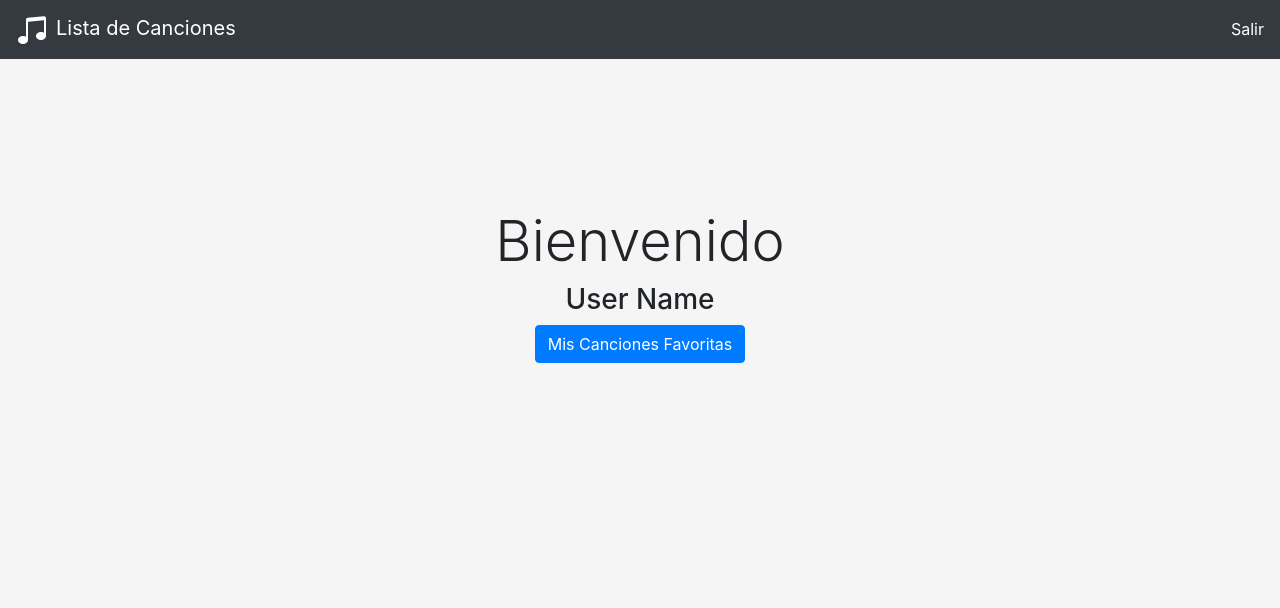
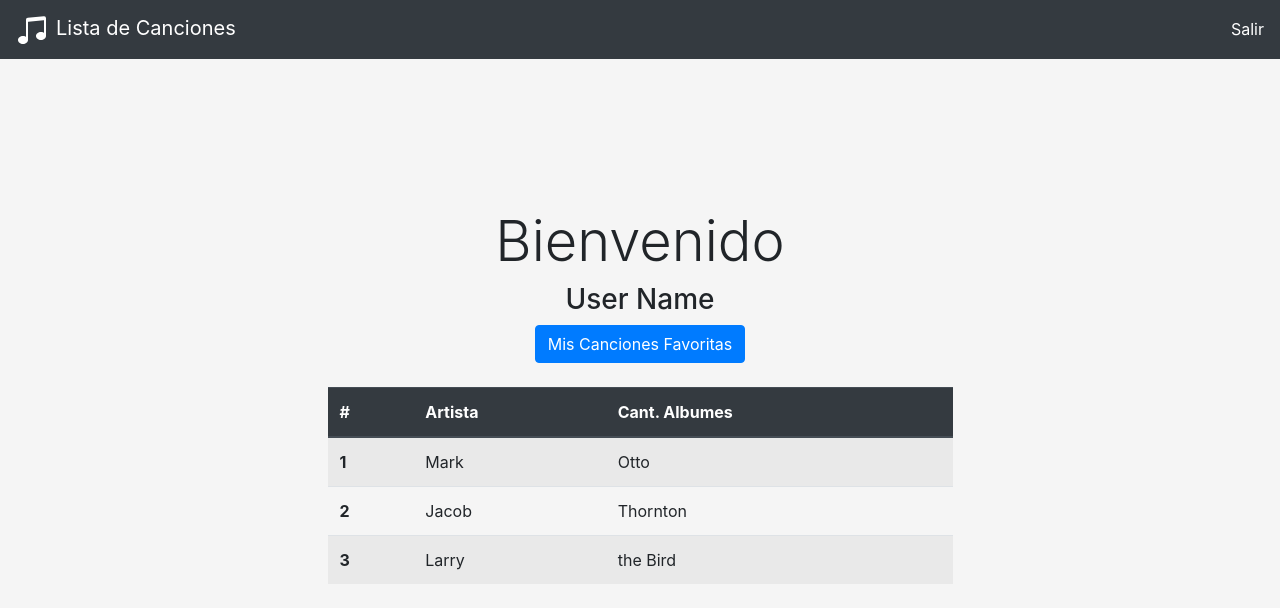
Before and after one commit to lalviarez/song-list, an Angular app: page /home in a window 1280 px wide. Shown: the top 608 px of the page. Built offline with nearby package versions, Linux system fonts and the light colour scheme.

Commit message:
[Add] artits component

```diff
--- a/src/app/app.module.ts
+++ b/src/app/app.module.ts
@@ -6,12 +6,14 @@ import { AppComponent } from './app.component';
 import { LoginComponent } from './components/login/login.component';
 import { NgbModule } from '@ng-bootstrap/ng-bootstrap';
 import { HomeComponent } from './components/home/home.component';
+import { ArtistsComponent } from './components/home/components/artists/artists.component';
 
 @NgModule({
   declarations: [
     AppComponent,
     LoginComponent,
-    HomeComponent
+    HomeComponent,
+    ArtistsComponent
   ],
   imports: [
     BrowserModule,
--- /dev/null
+++ b/src/app/components/home/components/artists/artists.component.html
@@ -0,0 +1,26 @@
+<table class="table table-striped">
+    <thead class="thead-dark">
+      <tr>
+        <th scope="col">#</th>
+        <th scope="col">Artista</th>
+        <th scope="col">Cant. Albumes</th>
+      </tr>
+    </thead>
+    <tbody>
+      <tr>
+        <th scope="row">1</th>
+        <td>Mark</td>
+        <td>Otto</td>
+      </tr>
+      <tr>
+        <th scope="row">2</th>
+        <td>Jacob</td>
+        <td>Thornton</td>
+      </tr>
+      <tr>
+        <th scope="row">3</th>
+        <td>Larry</td>
+        <td>the Bird</td>
+      </tr>
+    </tbody>
+  </table>
--- /dev/null
+++ b/src/app/components/home/components/artists/artists.component.ts
@@ -0,0 +1,15 @@
+import { Component, OnInit } from '@angular/core';
+
+@Component({
+  selector: 'app-artists',
+  templateUrl: './artists.component.html',
+  styleUrls: ['./artists.component.scss']
+})
+export class ArtistsComponent implements OnInit {
+
+  constructor() { }
+
+  ngOnInit(): void {
+  }
+
+}
--- a/src/app/components/home/home.component.html
+++ b/src/app/components/home/home.component.html
@@ -40,3 +40,9 @@
   <h3>User Name</h3>
   <button class="btn btn-primary">Mis Canciones Favoritas</button>
 </div>
+
+<div class="row">
+    <div class="offset-sm-4 col-sm-4 offset-md-3 col-md-6">
+        <app-artists></app-artists>
+    </div>
+  </div>
```
Also changed, not shown: src/app/components/home/components/artists/artists.component.scss (added), 1 other file (tests, documents, lock files or other folders).
